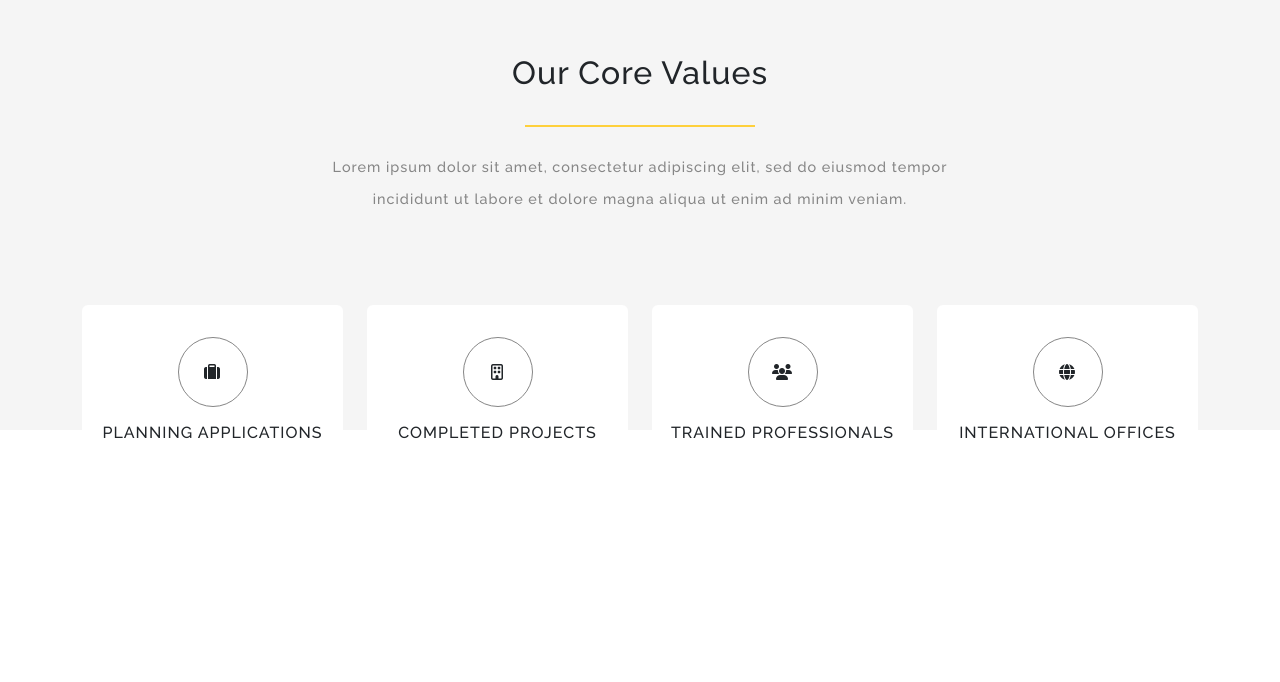
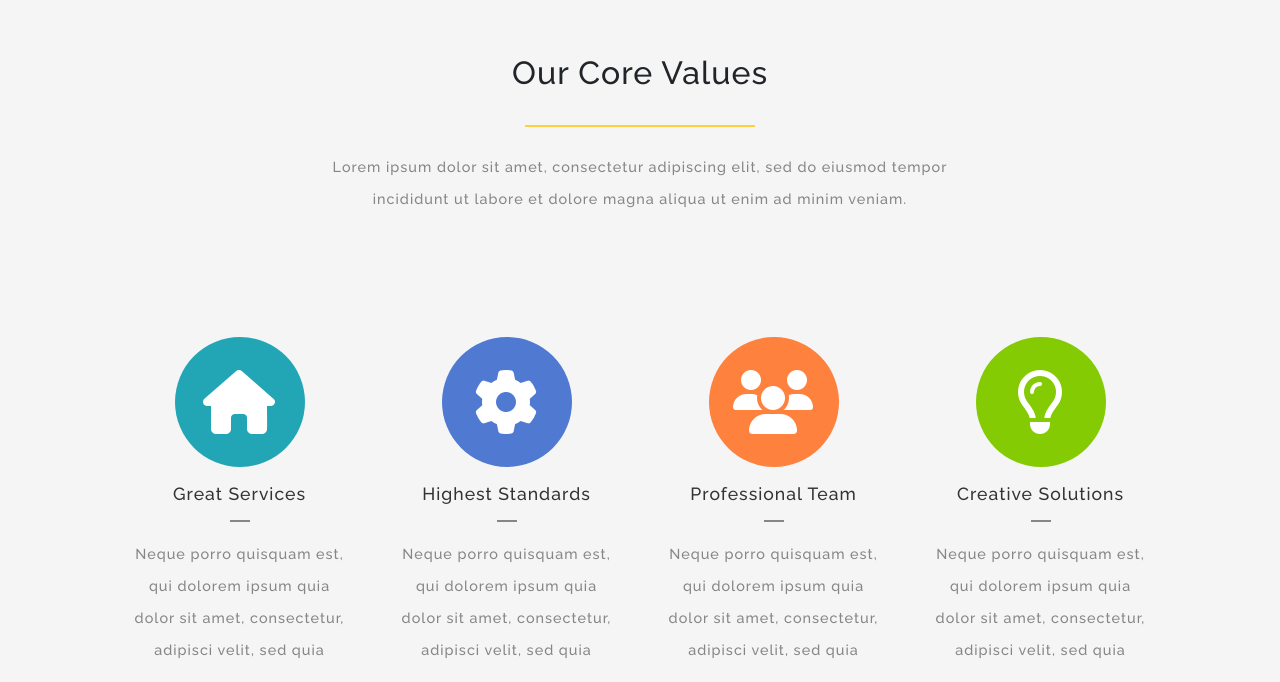
Before and after one commit to pierluigicarrieri/proj-html-vuejs, a Vue app: page / in a window 1280 px wide. Shown: the part 3409-4091 px from the top of the page. Before the commit the page ends 3875 px from the top, so only its background shows below. Built offline with nearby package versions, Linux system fonts and the light colour scheme.

Commit message:
Done section 4

```diff
--- a/src/App.vue
+++ b/src/App.vue
@@ -83,15 +83,16 @@ export default {
         </section>
         <section class="fourth-section">
             <MainSeparator :title="store.mainSeparatorsData.thirdSeparator.title"></MainSeparator>
-            <div class="container">
+            <div class="container px-5">
                 <div class="row row-cols-4 g-4">
-                    <div class="col" v-for="card in store.cardsData.secondCard">
+                    <div class="col" v-for="card in store.cardsData.fourthCard">
                         <div class="fourth-card card border-0 text-center">
                             <div class="card-body">
-                                <div class="icon-container d-flex justify-content-center align-items-center my-3">
+                                <div class="icon-container d-flex justify-content-center align-items-center my-3" :style="{backgroundColor: card.color}">
                                     <i :class="`${card.icon}`"></i>
                                 </div>
-                                <h6 class="card-title">{{ card.title }}</h6>
+                                <h5 class="card-title">{{ card.title }}</h5>
+                                <div class="line-separator my-3"></div>
                                 <p class="card-text">{{ card.text }}</p>
                             </div>
                         </div>
@@ -172,16 +173,41 @@ export default {
     }
 
     .fourth-section {
-        height: 500px;
         background-color: var(--custom-color-11);
     }
 
+    .fourth-card {
+        background-color: transparent;
+    }
+
     .fourth-card .icon-container {
-        width: 70px;
-        height: 70px;
+        width: 130px;
+        height: 130px;
         margin: auto;
-        border: 1px solid var(--main-text-color);
         border-radius: 50%;
     }
 
+    .fourth-card i {
+        font-size: 4rem;
+        color: var(--custom-color-1);
+    }
+
+    .fourth-card h5 {
+        font-size: 1.1rem;
+        color: var(--custom-color-3);
+    }
+
+    .fourth-card p {
+        font-size: 0.9rem;
+        line-height: 2rem;
+        color: var(--main-text-color);
+    }
+
+    .fourth-card .line-separator {
+        width: 20px;
+        margin: auto;
+        border: 1px solid var(--main-text-color);
+    }
+
+
 </style>
--- a/src/store.js
+++ b/src/store.js
@@ -68,8 +68,36 @@ export const store = reactive ({
             {
                 image: "project3-featured-189023420.jpg"
             },
-        ]
+        ],
+
+        fourthCard: [
+            {
+                icon: "fa-solid fa-house",
+                title: "Great Services",
+                text: "Neque porro quisquam est, qui dolorem ipsum quia dolor sit amet, consectetur, adipisci velit, sed quia",
+                color: "var(--custom-color-10)",
+            },
+            {
+                icon: "fa-solid fa-gear",
+                title: "Highest Standards",
+                text: "Neque porro quisquam est, qui dolorem ipsum quia dolor sit amet, consectetur, adipisci velit, sed quia",
+                color: "var(--custom-color-8)",
+            },
+            {
+                icon: "fa-solid fa-users",
+                title: "Professional Team",
+                text: "Neque porro quisquam est, qui dolorem ipsum quia dolor sit amet, consectetur, adipisci velit, sed quia",
+                color: "var(--custom-color-7)",
+            },
+            {
+                icon: "fa-regular fa-lightbulb",
+                title: "Creative Solutions",
+                text: "Neque porro quisquam est, qui dolorem ipsum quia dolor sit amet, consectetur, adipisci velit, sed quia",
+                color: "var(--custom-color-9)",
+            },
+        ],
     },
+
 
     mainSeparatorsData: {
 
```
